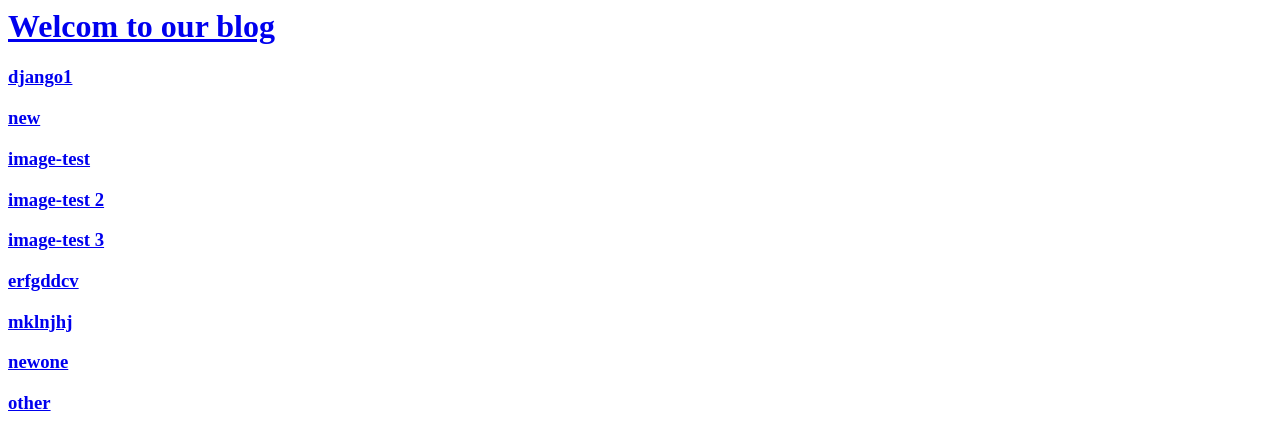
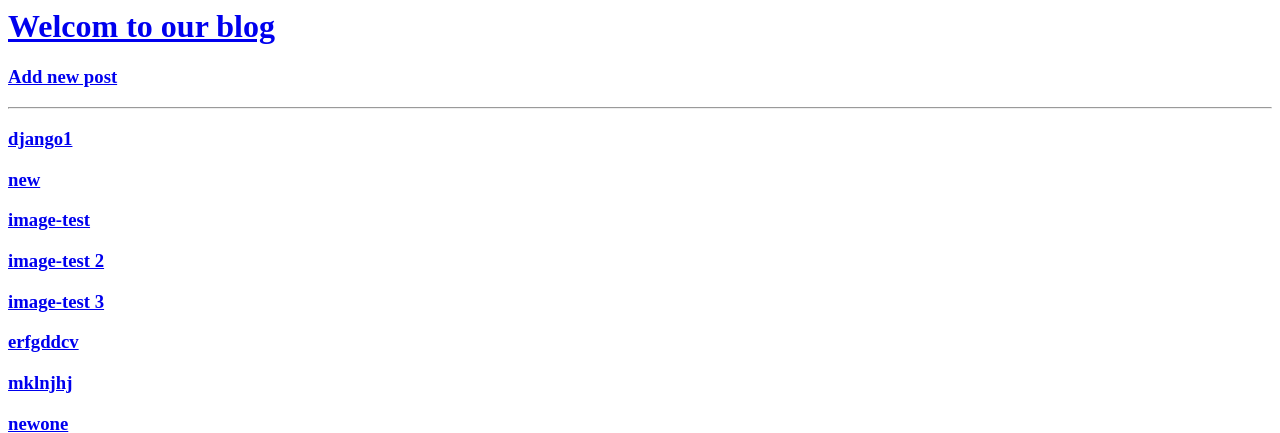
Before and after one commit to emanan94/django-school, a Django app: page /blog/ in a window 1280 px wide. Shown: the top 433 px of the page. Run offline with Django 3.2, Linux system fonts and the light colour scheme; data comes from the database, SQL or seed files in the repository; both versions use the stored data as it was after the commit.

Commit message:
add new post

```diff
--- a/blog/models.py
+++ b/blog/models.py
@@ -14,7 +14,7 @@ class Post(models.Model): #db table
     active = models.BooleanField(default = False)
     author_mail = models.EmailField(default='')
     typee = models.CharField(choices=post_type ,default='draft', max_length=20 )
-    image = models.ImageField(upload_to = 'post/' , null=True , blank=True)
+    image = models.ImageField(upload_to = 'post/' )
 
 
     def __str__(self):
--- a/blog/templates/post/all_posts.html
+++ b/blog/templates/post/all_posts.html
@@ -2,6 +2,8 @@
 
 <h1><a href="{% url 'blog:blog_list' %}">Welcom to our blog</a></h1>
 
+<h3><a href="{% url 'blog:new_post'%}">Add new post</a></h3>
+<hr>
 <!--<p>{{posts}}</p>-->
 <!--or-->
 {% for x in posts %}
--- a/blog/urls.py
+++ b/blog/urls.py
@@ -1,10 +1,11 @@
 
 from django.urls import path
-from blog.views import all_posts , single_post
+from blog.views import all_posts , single_post , new_post #have to import functions to declare
 
 app_name='blog'
 
 urlpatterns = [
     path('' , all_posts , name='blog_list'),
-    path('<int:id>',single_post, name='blog_detail')
+    path('<int:id>',single_post, name='blog_detail'),
+    path('new' , new_post , name='new_post') #new is a name of html page
 ]
--- a/blog/views.py
+++ b/blog/views.py
@@ -1,5 +1,6 @@
-from django.shortcuts import render
+from django.shortcuts import render,redirect,reverse
 from .models import Post
+from .forms import PostForm
 
 # Create your views here.
 
@@ -13,3 +14,15 @@ def all_posts(request):
 def single_post(request,id):
     single_post = Post.objects.get(id=id)
     return render(request , 'post/single_post.html' ,{'post':single_post} )
+
+#add post
+def new_post(request):
+  #  print('nnn') # to test data
+    if request.method=='POST':
+        form = PostForm(request.POST , request.FILES) #Request.files to recieve data (audio, imgs, videos)
+        if form.is_valid():
+           form.save()
+           return redirect(reverse('blog:blog_list'))
+    else:
+        form = PostForm()
+    return render(request, 'post/new.html' , {'form':form})
```
Also changed, not shown: blog/forms.py (added, +11 -0 lines), blog/templates/post/new.html (added, +8 -0 lines), db.sqlite3, media/post/Post_Class_Objects.png (added), media/post/Post_Class_Objects_JUlgi0S.png (added).
